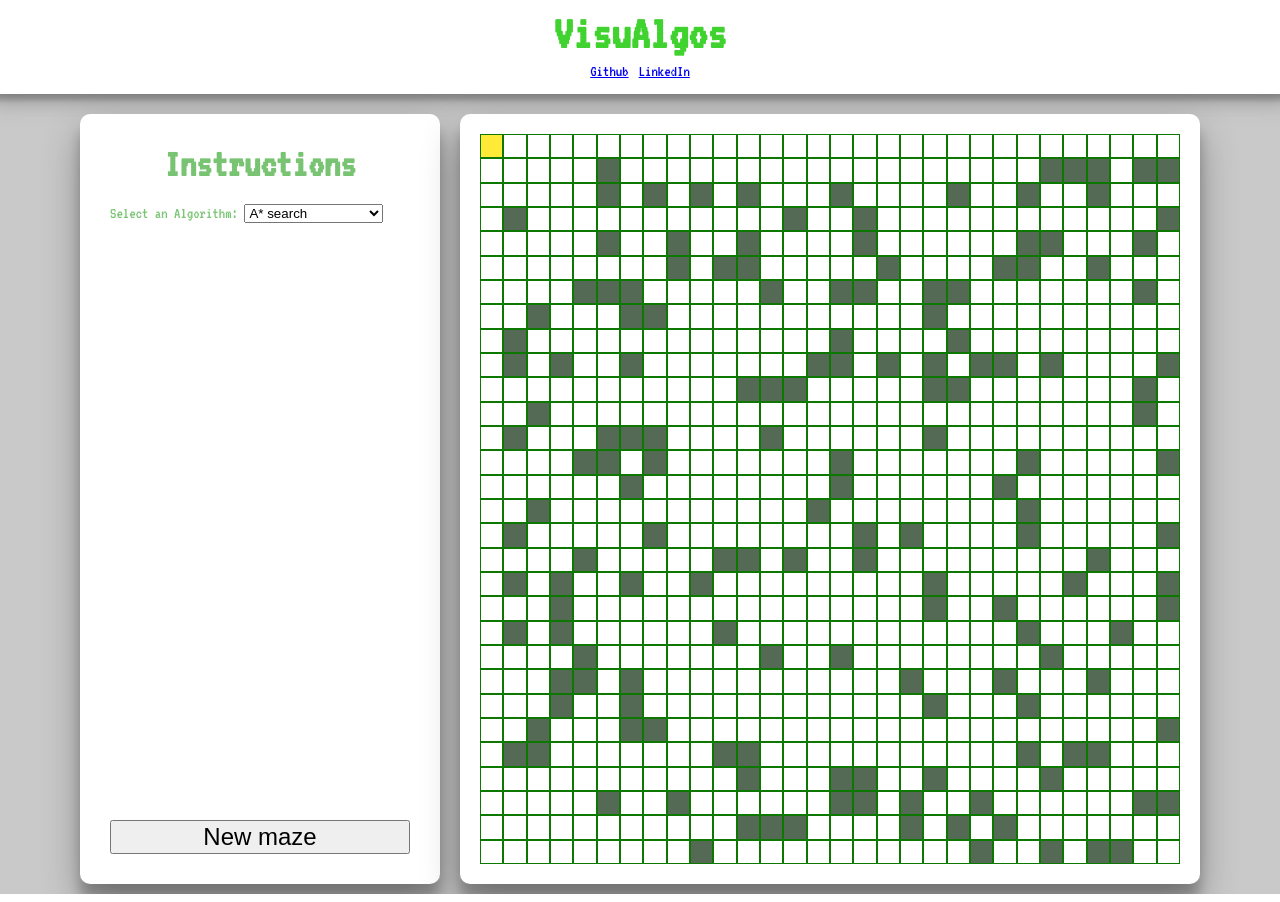
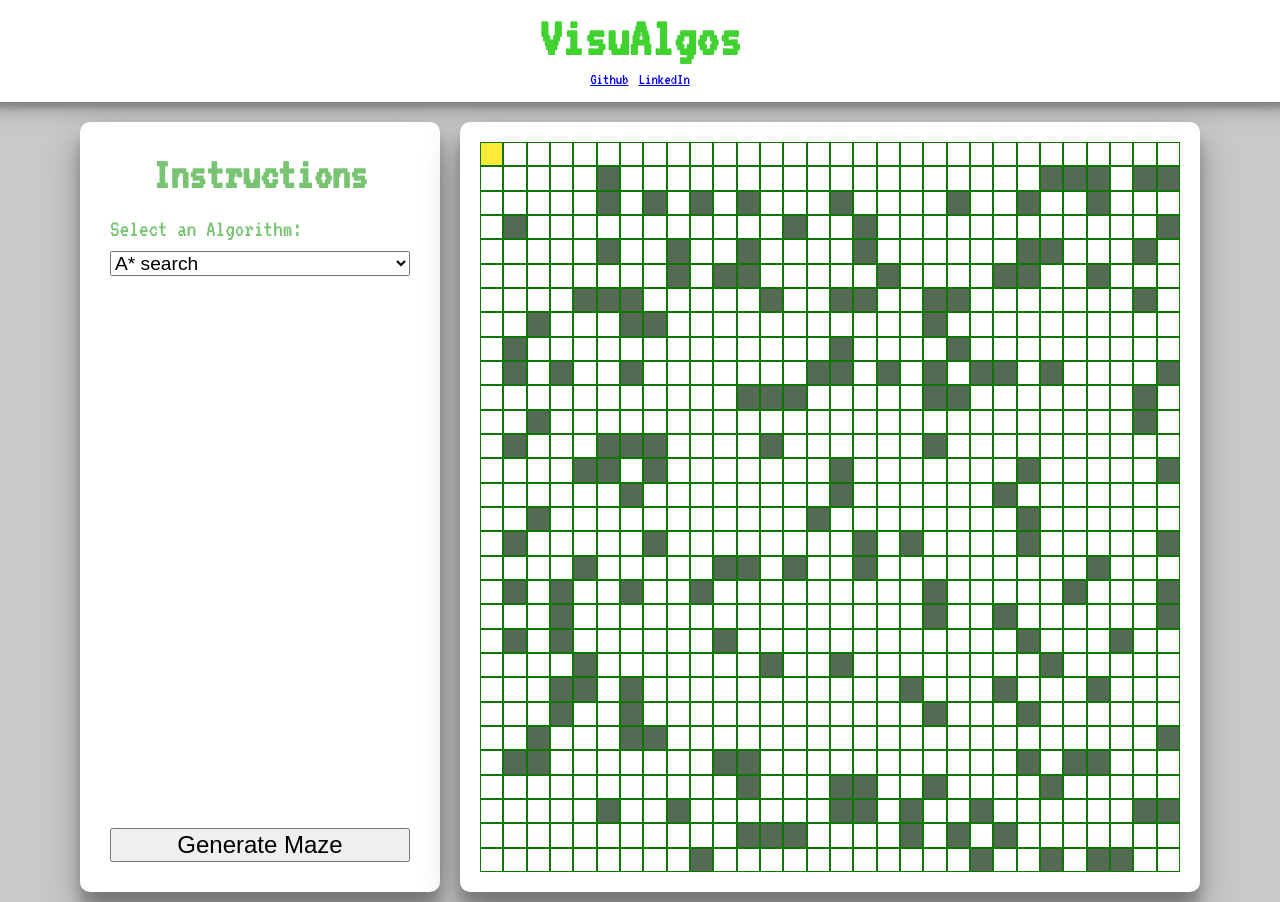
Before and after one commit to justinsuen/visualgos, a PHP site: page / in a window 1280 px wide. Run offline with PHP 8.4, Linux system fonts and the light colour scheme; style sheets or scripts are compiled from the project's sources; some libraries are stand-ins or nearby versions.

Commit message:
CSS change

```diff
--- a/index.html
+++ b/index.html
@@ -28,7 +28,7 @@
           <option value="DFS">Depth-first search</option>
         </select>
       </div>
-      <button id="new-maze-btn">New maze</button>
+      <button id="new-maze-btn">Generate Maze</button>
     </div>
     <div id="main">
       <div id="grid">Loading grid...</div>
--- a/styles/index.css
+++ b/styles/index.css
@@ -38,7 +38,7 @@
 
 #header h1 {
   margin: 0;
-  font-size: 300%;
+  font-size: 350%;
 }
 
 .buttons {
@@ -69,6 +69,10 @@
   box-shadow: 0 19px 38px rgba(0,0,0,0.30), 0 15px 12px rgba(0,0,0,0.22);
 }
 
+.grid {
+  font-family: "VT323";
+}
+
 .sidebar {
   display: flex;
   flex-direction: column;
@@ -87,12 +91,19 @@
 .sidebar h2 {
   margin: 0 0 20px 0;
   padding: 0;
-  font-size: 250%;
+  font-size: 280%;
   text-align: center;
 }
 
 .sidebar .options {
   flex: 1;
+  font-size: 150%;
+}
+
+.sidebar .options select {
+  margin-top: 10px;
+  width: 100%;
+  font-size: 80%;
 }
 
 #new-maze-btn {
```
